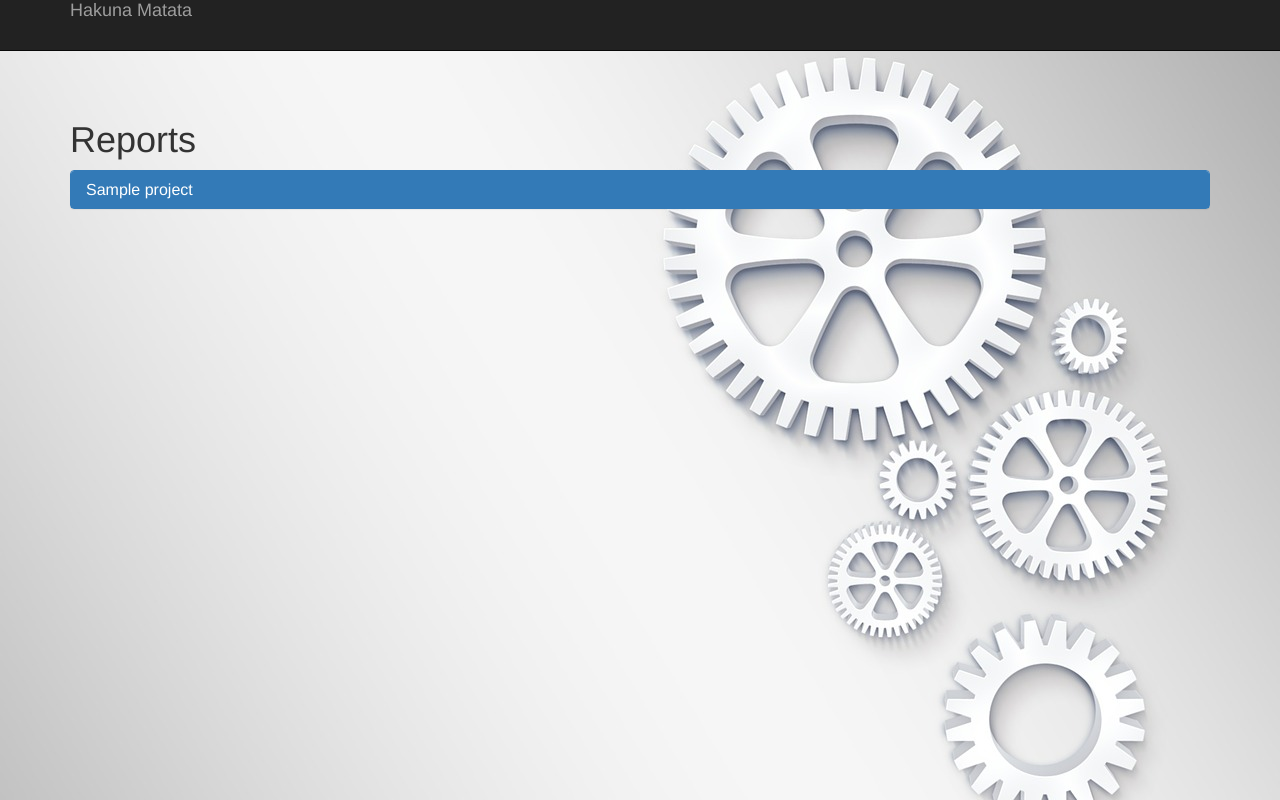
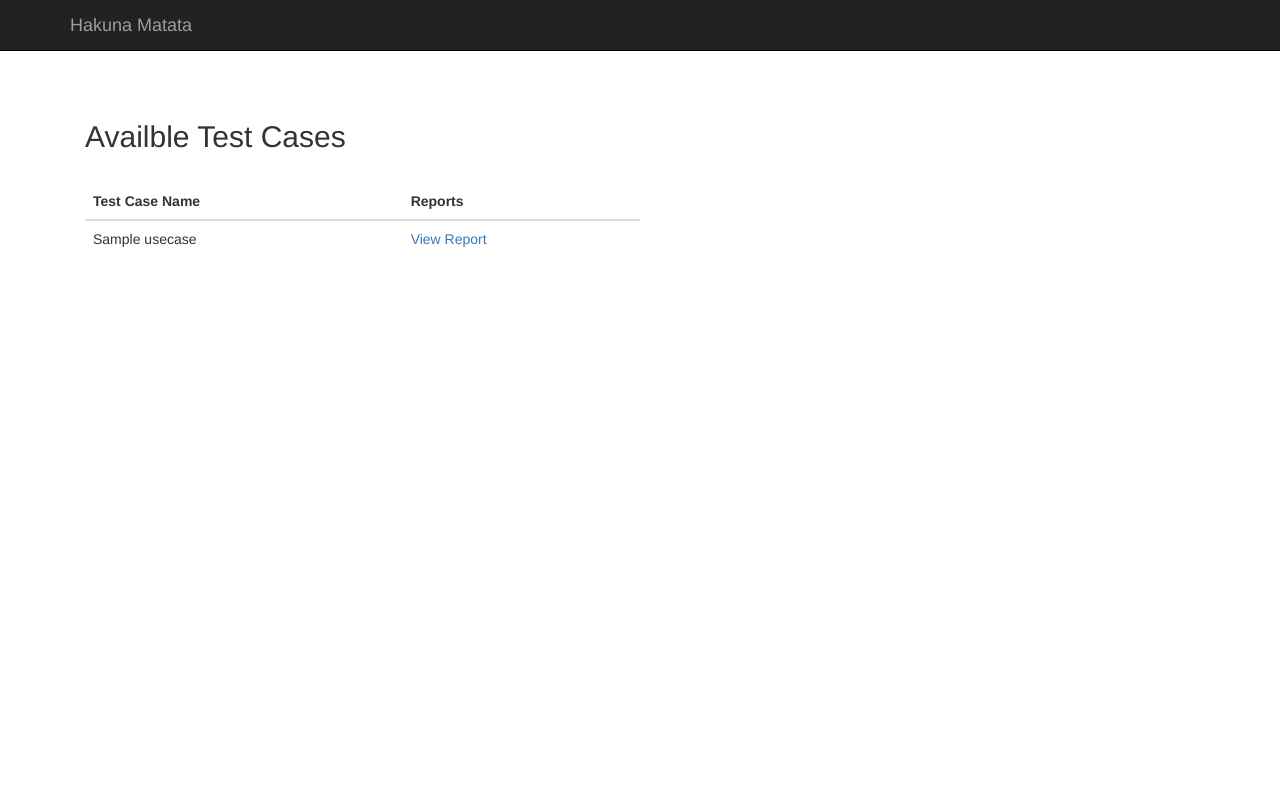
Before and after one commit to sonu-Shiva/hackathon, a Django app: template src/test_cases/templates/reports_list.html in a window 1280 px wide. Run offline with Django 3.2, Linux system fonts and the light colour scheme; the template is opened without the code that fills it: values that come from a table or form of the project are taken from there, others are empty; tables that the repository leaves empty hold one stand-in row (values such as "Sample post"); some libraries are stand-ins or nearby versions.

Commit message:
reporting section is done

```diff
--- a/src/static/css/base.css
+++ b/src/static/css/base.css
@@ -1,7 +1,5 @@
 body {
-    background-image: url( '/static/images/automation.jpg' );
-    background-size: cover;
-    opacity: 1.5;
+    background-color: #FFFFFF;
 }
 
 #delete-button {
@@ -9,3 +7,8 @@ body {
     left: 50px;
     bottom: -5px;
 }
+
+.navbar-brand {
+    position: relative;
+    bottom: -15px;
+}
--- a/src/test_cases/templates/index.html
+++ b/src/test_cases/templates/index.html
@@ -5,7 +5,7 @@
       <div class="row">
         {% if projects %}
            <div class="col-sm-6">
-             <h2>Availble Project's</h2><br />
+             <h2>Availble Projects</h2><br />
              <table class="table">
                   <thead>
                     <tr>
@@ -17,7 +17,7 @@
                   {% for project in projects %}
                     <tr>
                         <td><a href="{% url 'hakuna_matata:usecases' project.id %}">{{project.name}}</a></td>
-                        <td><a href="#">View</a>
+                        <td><a href="{% url 'hakuna_matata:reports' project.id %}">View</a>
                         <span id='delete-button'>
                           <a href="{% url 'hakuna_matata:remove_project' project.id %}">
                               <img src="{% static 'images/remove.svg' %}" class="img-rounded" alt="Cinque Terre" hight="30px" width="30px">
@@ -32,7 +32,7 @@
            </div>
         {% else %}
           <div class="col-sm-6">
-            <h2>No Project's to  display</h2>
+            <h2>No Projects to Display</h2>
           </div>
         {% endif %}
 
--- a/src/test_cases/templates/project_usecases.html
+++ b/src/test_cases/templates/project_usecases.html
@@ -11,12 +11,12 @@
             <h4>Usecases</h4>
         </div>
         <div class="col-md-12">
-            <table class="table table-striped">
+            <table class="table">
                 <thead>
                     <tr>
                         <th>
                             <input class="select-all-usecases-ck" type="checkbox" name="select_all_usecases_ck" id="id_select_all_usecases_ck">
-                            <label for="id_select_all_usecases_ck">Usecases</label>
+                            <label for="id_select_all_usecases_ck">All</label>
                         </th>
                         <th>Action</th>
                     </tr>
--- a/src/test_cases/templates/reports_list.html
+++ b/src/test_cases/templates/reports_list.html
@@ -1,54 +1,33 @@
 {% extends "base.html" %}
 {% block body %}
-    <div class=""><h1>Reports</h1></div>
-    {% for project in projects %}
-        <div class="panel-group">
-            <div class="panel panel-primary">
-                <div class="panel-heading">
-                    <h4 class="panel-title">
-                        <a data-toggle="collapse" href="#collapse{{forloop.counter}}">{{project.name}}</a>
-                    </h4>
-                </div>
-                <div id="collapse{{forloop.counter}}" class="panel-collapse collapse">
-                    <div class="panel-body row">
-                        <h3 style="border-bottom: 1px solid black">Use Cases</h3>
-                        {% for use_case in project.usecase_set.all %}
-                            <div class="panel-group">
-                                <div class="panel panel-primary" style="width: 70%; margin-left: 4%;">
-                                    <div class="panel-heading">
-                                        <h4 class="panel-title">
-                                            <a data-toggle="collapse" href="#collapse{{forloop.parentloop.counter}}{{forloop.counter}}">{{use_case.use_case_name}}</a>
-                                        </h4>
-                                    </div>
-                                    <div id="collapse{{forloop.parentloop.counter}}{{forloop.counter}}" class="panel-collapse collapse">
-                                        <div class="panel-body row">
-                                            <div class="col-md-12">
-                                                <h4 style="border-bottom: 1px solid black">Reports</h4>
-                                                <table class="table table-striped">
+<div class="container">
+      <div class="row">
+        {% if test_cases %}
+           <div class="col-sm-6">
+             <h2>Availble Test Cases</h2><br />
+             <table class="table">
                   <thead>
                     <tr>
-                                                            <th>Time</th>
-                                                            <th>View</th>
+                      <th>Test Case Name</th>
+                      <th>Reports</th>
                     </tr>
                   </thead>
                   <tbody>
-                                                        {% for report in use_case.reports_set.all %}
+                  {% for test_case in test_cases %}
                     <tr>
-                                                            <td>{{report.time}}</td>
-                                                            <td><a href="{% url 'app:report' report.id %}" target='_blank'>View</a></td>
+                        <td>{{test_case.use_case_name}}</a></td>
+                        <td><a href="{% url 'hakuna_matata:report' test_case.id %}">View Report</a>
+                        </td>
                     </tr>
                   {% endfor %}
                   </tbody>
               </table>
            </div>
+        {% else %}
+          <div class="col-sm-6">
+            <h2>Sorry!!! , No Reports</h2>
+          </div>
+        {% endif %}
       </div>
 </div>
-                                </div>
-                            </div>
-                        {% endfor %}
-                    </div>
-                </div>
-            </div>
-        </div>
-    {% endfor %}
 {% endblock body %}
--- a/src/test_cases/urls.py
+++ b/src/test_cases/urls.py
@@ -11,7 +11,7 @@ urlpatterns = (
     url(r'^(?P<project_id>\d+)/job/(?P<job_id>\d+)$', view=views.job_view, name="job"),
     url(r'^add-jobs/(?P<project_id>\d+)$', view=views.add_jobs_view, name="add_jobs"),
     url(r'^(?P<project_id>\d+)/usecases/actions/(?P<usecase_id>\d+)$', view=views.actions_view, name="actions"),
-    url(r'^reports/$', view=views.reports_view, name="reports"),
+    url(r'^reports/(?P<project_id>\d+)/$', view=views.reports_view, name="reports"),
     url(r'^report/(?P<report_id>\d+)$', view=views.render_report, name="report"),
     url(r'^add_project/$', views.add_project, name='add_project'),
     url(r'^remove_project/(?P<project_id>\d+)/$', views.remove_project, name='remove_project'),
```
Also changed, not shown: src/test_cases/views.py (+7 -4 lines). Lines whose indentation alone changed are shown as unchanged.
